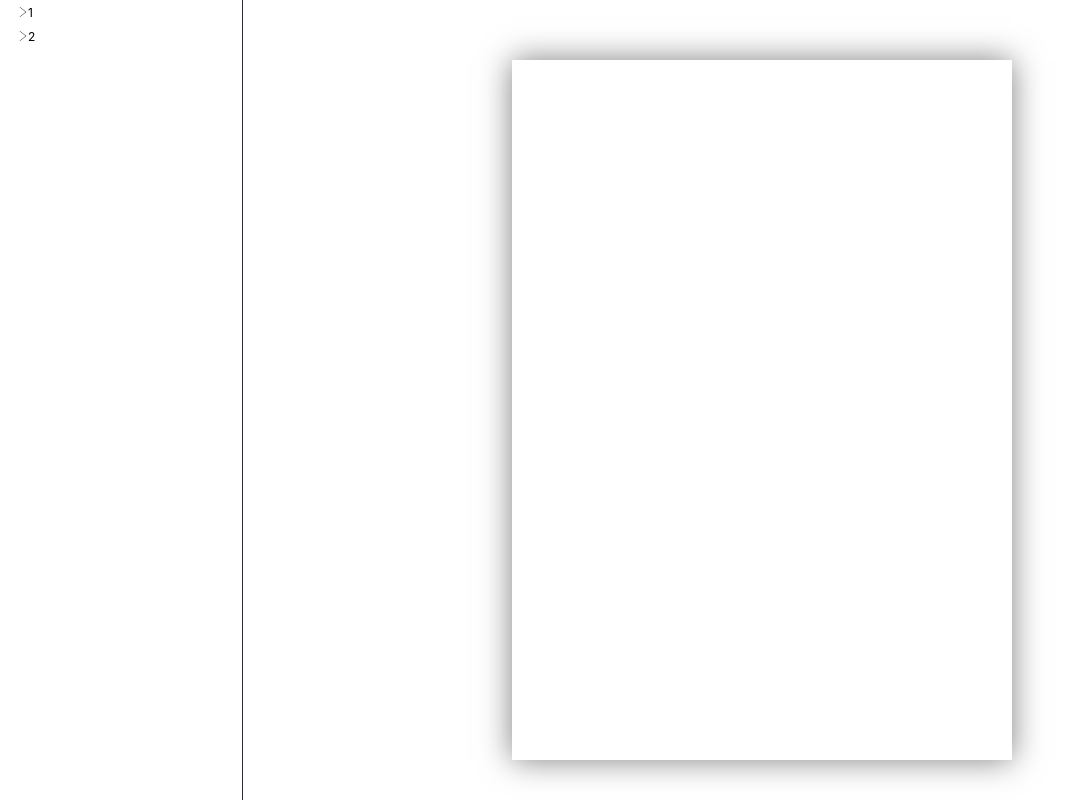
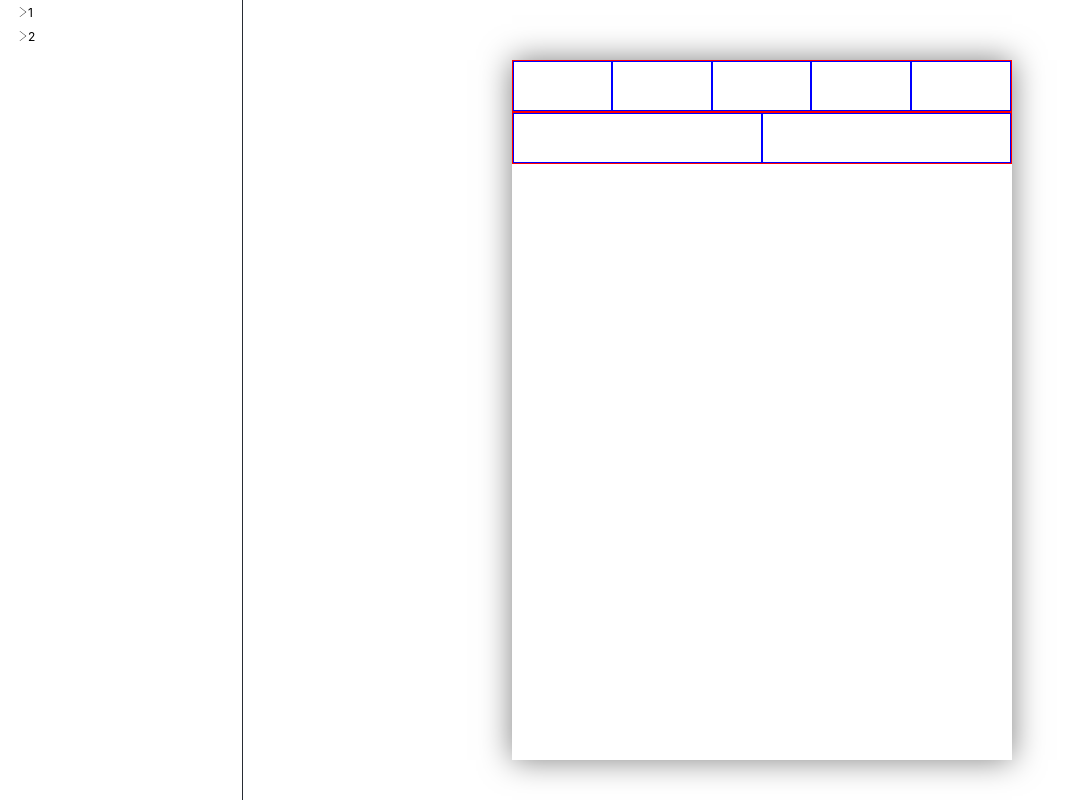
Before and after one commit to cza14h/flex-renderer, a React app: page / in a window 1280 px wide. Shown: the whole page, without its empty margins (0-1075 px from the left). Built offline with nearby package versions, Linux system fonts and the light colour scheme.

Commit message:
Add flex renderer

```diff
--- a/src/App.tsx
+++ b/src/App.tsx
@@ -1,10 +1,11 @@
-import React, { useState } from 'react';
+import React, { useMemo, useState } from 'react';
 import './App.css';
 import LayerPanel from './components/layer-panel';
 import EditorPanel from './components/editor-panel';
-import layerConfig from './mock';
+import layerConfig, { components, basics } from './mock';
 import produce from 'immer';
 import type { LayerConfig } from './types';
+import { MetaContext } from './context';
 
 function walkAlongPath<T extends { children?: T[] }>(path: number[], tree: T) {
   return path.reduce<T>((last, val) => last.children![val], tree);
@@ -67,10 +68,19 @@ function App() {
     setLayer(filtered);
   };
 
+  const ctx = useMemo(() => {
+    return {
+      components,
+      basics,
+    };
+  }, []);
+
   return (
     <div className="App" style={{ height: '100vh' }}>
-      <LayerPanel layerConfig={layer} sortLayer={sortLayer} />
-      <EditorPanel layerConfig={layer} breakPoint={500} />
+      <MetaContext.Provider value={ctx}>
+        <LayerPanel layerConfig={layer} sortLayer={sortLayer} />
+        <EditorPanel layerConfig={layer} breakPoint={500} />
+      </MetaContext.Provider>
     </div>
   );
 }
--- a/src/components/editor-panel/editorFlex.tsx
+++ b/src/components/editor-panel/editorFlex.tsx
@@ -1,22 +1,88 @@
-import React, { Component, ReactNode } from 'react';
+import React, { Component, CSSProperties, ReactNode } from 'react';
+import { MetaContext, MetaContextType } from '@app/context';
 import type { BasicConfig } from '@app/types';
 
-type Basic = BasicConfig.Basic;
-type Flex = BasicConfig.Flex;
+function getBoxStyle(basic: BasicConfig.Basic): CSSProperties {
+  const { opacity, deg, ...sizes } = basic;
 
-function genContainerStyle(basic: Basic) {}
+  return {
+    ...Object.fromEntries(Object.entries(sizes).filter((entry) => entry[1] !== null)),
+    opacity: opacity,
+    transform: `rotate(${deg}deg)`,
+  };
+}
 
-type FlexBoxProps<T extends Basic = Basic> = {
-  // basic
-  children?: ReactNode;
+function getFlexStyle(basic: BasicConfig.Flex): CSSProperties {
+  const { flexDirection, alignItems, justifyContent, flexWrap, ...other } = basic;
+  return {
+    display: 'flex',
+    flexDirection,
+    alignItems,
+    justifyContent,
+    flexWrap,
+    ...getBoxStyle(other),
+  };
+}
+
+type FlexBoxProps = {
+  id: string;
+  chain: string;
+  canDrag?: boolean;
 };
 
-class FlexBox extends Component<FlexBoxProps> {
-  render(): React.ReactNode {
-    return <div>{this.props.children}</div>;
+abstract class FlexBox<T extends FlexBoxProps, S = {}> extends Component<T, S> {
+  static contextType = MetaContext;
+  static defaultProps = { canDrag: true };
+  // declare context: MetaContextType;
+  context!: MetaContextType;
+  className = 'com';
+  onDragStart = (e: React.DragEvent) => {
+    e.stopPropagation();
+    e.dataTransfer.dropEffect = 'move';
+    console.log(this.props.id);
+  };
+
+  get basic() {
+    //TODO responsive to the breakpoint id
+    return this.context.basics.default[this.props.id];
   }
 }
 
-export class GroupContainer extends FlexBox {}
+type GroupContainerProps = {
+  children: ReactNode[];
+} & FlexBoxProps;
 
-export class NormalContainer extends FlexBox {}
+type GroupContainerState = {
+  children: ReactNode[];
+};
+export class GroupContainer extends FlexBox<GroupContainerProps, GroupContainerState> {
+  state: GroupContainerState = { children: [] };
+  onDragOver = (e: React.DragEvent) => {};
+  render() {
+    const props = {
+      onDragStartCapture: this.onDragStart,
+      onDragOverCpature: this.onDragOver,
+      style: getFlexStyle(this.basic as BasicConfig.Flex),
+      draggable: this.props.canDrag,
+    };
+    return (
+      <div className="flex" {...props}>
+        {React.Children.map(this.props.children, (node) => {
+          return React.cloneElement(node as any, { canDrag: false });
+        })}
+      </div>
+    );
+  }
+}
+
+export class NormalContainer extends FlexBox<FlexBoxProps> {
+  render(): React.ReactNode {
+    const props = {
+      onDragStartCapture: this.onDragStart,
+      style: getBoxStyle(this.basic),
+      draggable: this.props.canDrag,
+    };
+
+    return <div className="com" {...props}></div>;
+  }
+}
--- a/src/components/editor-panel/index.module.scss
+++ b/src/components/editor-panel/index.module.scss
@@ -12,5 +12,14 @@
       overflow: hidden;
       min-height: 700px;
     }
+    .flex {
+      // box-shadow: 0px 2px 1px red;
+      border: 1px solid red;
+    }
+
+    .com {
+      border: 1px solid blue;
+      // box-shadow: 1px 1px 1px blue;
+    }
   }
 }
--- a/src/components/editor-panel/index.tsx
+++ b/src/components/editor-panel/index.tsx
@@ -2,19 +2,21 @@ import { LayerConfig } from '@app/types';
 import React, { Component, ReactNode } from 'react';
 import styles from './index.module.scss';
 import { GroupContainer, NormalContainer } from './editorFlex';
+import { preventDefault } from '@app/utils';
 
 type EditorPanelProps = {
   breakPoint: number;
   layerConfig: LayerConfig.ItemList;
 };
 
-function render(layer: LayerConfig.ItemList) {
-  return layer.reduce<ReactNode[]>((last, { type, id, children }) => {
-    const props = { key: id, id };
+function render(layer: LayerConfig.ItemList, chain = '') {
+  return layer.reduce<ReactNode[]>((last, { type, id, children }, index) => {
+    const currentChain = `${chain}${index}`;
+    const props = { key: id, id, chain: currentChain };
     if (type === 'group') {
-      last.push(<GroupContainer>{render(children!)}</GroupContainer>);
+      last.push(<GroupContainer {...props}>{render(children!, currentChain)}</GroupContainer>);
     } else {
-      last.push(<NormalContainer />);
+      last.push(<NormalContainer {...props} />);
     }
     return last;
   }, []);
@@ -24,7 +26,7 @@ class EditorPanel extends Component<EditorPanelProps> {
   render(): React.ReactNode {
     const { breakPoint } = this.props;
     return (
-      <div className={styles['editor-panel']}>
+      <div className={styles['editor-panel']} onDragOver={preventDefault}>
         <div className="dashboard" style={{ width: breakPoint }}>
           <>{render(this.props.layerConfig)}</>
         </div>
--- a/src/components/layer-panel/layer-item.tsx
+++ b/src/components/layer-panel/layer-item.tsx
@@ -28,6 +28,7 @@ class DraggableSort extends Component<LayerItemProps> {
   };
 
   dragStart = (e: React.DragEvent) => {
+    e.stopPropagation();
     const { chain, flattenIndex } = this.props;
     e.dataTransfer.dropEffect = 'move';
     this.props.setDragSort({ chain, index: flattenIndex });
--- a/src/context/index.ts
+++ b/src/context/index.ts
@@ -1,11 +1,12 @@
 import { createContext } from 'react';
+import { ModuleBasic } from '@app/types';
 
-type BranchContextType = {
-  expanded: Record<string, string>;
-  toggleExpand: (id: string) => void;
+export type MetaContextType = {
+  components: ModuleBasic['components'];
+  basics: ModuleBasic['basics'];
 };
 
-export const BranchContext = createContext<BranchContextType>({
-  expanded: {},
-  toggleExpand() {},
+export const MetaContext = createContext<MetaContextType>({
+  components: {},
+  basics: { default: {} },
 });
--- a/src/mock.ts
+++ b/src/mock.ts
@@ -1,4 +1,4 @@
-import type { LayerConfig } from './types';
+import type { LayerConfig, ModuleBasic } from './types';
 //eslint-disable-next-line
 const virtualScrollLayer: LayerConfig.ItemList = [...Array(100)].map((_, i) => {
   return {
@@ -52,15 +52,181 @@ const treeLayer: LayerConfig.ItemList = [
 
 export default treeLayer;
 
-const dashboardComponents = {
-  '1': {},
-  '1-1': {},
-  '1-2': {},
-  '1-3': {},
-  '1-4': {},
-  '1-5': {},
-  '2': {},
-  '2-1': {},
-  '2-2': {},
-};
+export const components: ModuleBasic['components'] = {
+  '1': {
+    id: '1',
+    cn_name: '盒子',
+    type: 'group',
+  },
+  '1-1': {
+    id: '1-1',
+    cn_name: '盒子',
+    type: 'com',
+    attr: {},
+  },
+  '1-2': {
+    id: '1-2',
+    cn_name: '盒子',
+    type: 'com',
+    attr: {},
+  },
+  '1-3': {
+    id: '1-3',
+    cn_name: '盒子',
+    type: 'com',
+    attr: {},
+  },
+  '1-4': {
+    id: '1-4',
+    cn_name: '盒子',
+    type: 'com',
+    attr: {},
+  },
+  '1-5': {
+    id: '1-5',
+    cn_name: '盒子',
+    type: 'com',
+    attr: {},
+  },
+  '2': {
+    id: '2',
+    cn_name: '盒子',
+    type: 'group',
+  },
+  '2-1': {
+    id: '2-1',
+    cn_name: '盒子',
+    type: 'com',
+    attr: {},
+  },
+  '2-2': {
+    id: '2-2',
+    cn_name: '盒子',
+    type: 'com',
+    attr: {},
+  },
+} as const;
+
+export const breakpoints = [{ id: 'default', lower: 0 }];
+
+export const basics = {
+  default: {
+    '1': {
+      flexDirection: 'row',
+      flexWrap: 'nowrap',
+      alignItems: 'normal',
+      justifyContent: 'normal',
+      minWidth: null,
+      minHeight: '50px',
+      height: null,
+      width: null,
+      maxHeight: null,
+      maxWidth: null,
+      flexGrow: 1,
+      flexShrink: 1,
+      deg: 0,
+      opacity: 1,
+    },
+    '1-1': {
+      minWidth: null,
+      minHeight: '50px',
+      height: null,
+      width: null,
+      maxHeight: null,
+      maxWidth: null,
+      flexGrow: 1,
+      flexShrink: 1,
+      deg: 0,
+      opacity: 1,
+    },
+    '1-2': {
+      minWidth: null,
+      minHeight: '50px',
+      height: null,
+      width: null,
+      maxHeight: null,
+      maxWidth: null,
+      flexGrow: 1,
+      flexShrink: 1,
+      deg: 0,
+      opacity: 1,
+    },
+    '1-3': {
+      minWidth: null,
+      minHeight: '50px',
+      height: null,
+      width: null,
+      maxHeight: null,
+      maxWidth: null,
+      flexGrow: 1,
+      flexShrink: 1,
+      deg: 0,
+      opacity: 1,
+    },
+    '1-4': {
+      minWidth: null,
+      minHeight: '50px',
+      height: null,
+      width: null,
+      maxHeight: null,
+      maxWidth: null,
+      flexGrow: 1,
+      flexShrink: 1,
+      deg: 0,
+      opacity: 1,
+    },
+    '1-5': {
+      minWidth: null,
+      minHeight: '50px',
+      height: null,
+      width: null,
+      maxHeight: null,
+      maxWidth: null,
+      flexGrow: 1,
+      flexShrink: 1,
+      deg: 0,
+      opacity: 1,
+    },
+    '2': {
+      flexDirection: 'row',
+      flexWrap: 'nowrap',
+      alignItems: 'normal',
+      justifyContent: 'normal',
+      minWidth: null,
+      minHeight: '50px',
+      height: null,
+      width: null,
+      maxHeight: null,
+      maxWidth: null,
+      flexGrow: 1,
+      flexShrink: 1,
+      deg: 0,
+      opacity: 1,
+    },
+    '2-1': {
+      minWidth: null,
+      minHeight: '50px',
+      height: null,
+      width: null,
+      maxHeight: null,
+      maxWidth: null,
+      flexGrow: 1,
+      flexShrink: 1,
+      deg: 0,
+      opacity: 1,
+    },
+    '2-2': {
+      minWidth: null,
+      minHeight: '50px',
+      height: null,
+      width: null,
+      maxHeight: null,
+      maxWidth: null,
+      flexGrow: 1,
+      flexShrink: 1,
+      deg: 0,
+      opacity: 1,
+    },
+  },
+} as const;
 // export default virtualScrollLayer;
--- a/src/types/index.ts
+++ b/src/types/index.ts
@@ -1 +1,2 @@
 export * from './config';
+export * from './meta';
--- a/src/types/meta.ts
+++ b/src/types/meta.ts
@@ -22,7 +22,7 @@ type BreakpointsValue =
     }
   | { id: 'default'; lower: 0 };
 
-type ModuleBasic = {
+export type ModuleBasic = {
   components: Record<string, ComConfigs.Configs>;
   breakpoints: BreakpointsValue[];
   basics: {
@@ -33,7 +33,7 @@ type ModuleBasic = {
   filters: Record<string, FilterType>;
 };
 
-type PageMeta = {
+export type PageMeta = {
   pageInfo: PanelConfig.PageInfo;
 } & ModuleBasic;
 
--- a/src/types/widgets.ts
+++ b/src/types/widgets.ts
@@ -27,8 +27,3 @@ export namespace CSuite {
     };
   };
 }
-
-export type PositionUnit = {
-  value: number | null;
-  unit: string;
-};
```
Also changed, not shown: src/types/config.ts (+54 -18 lines).
